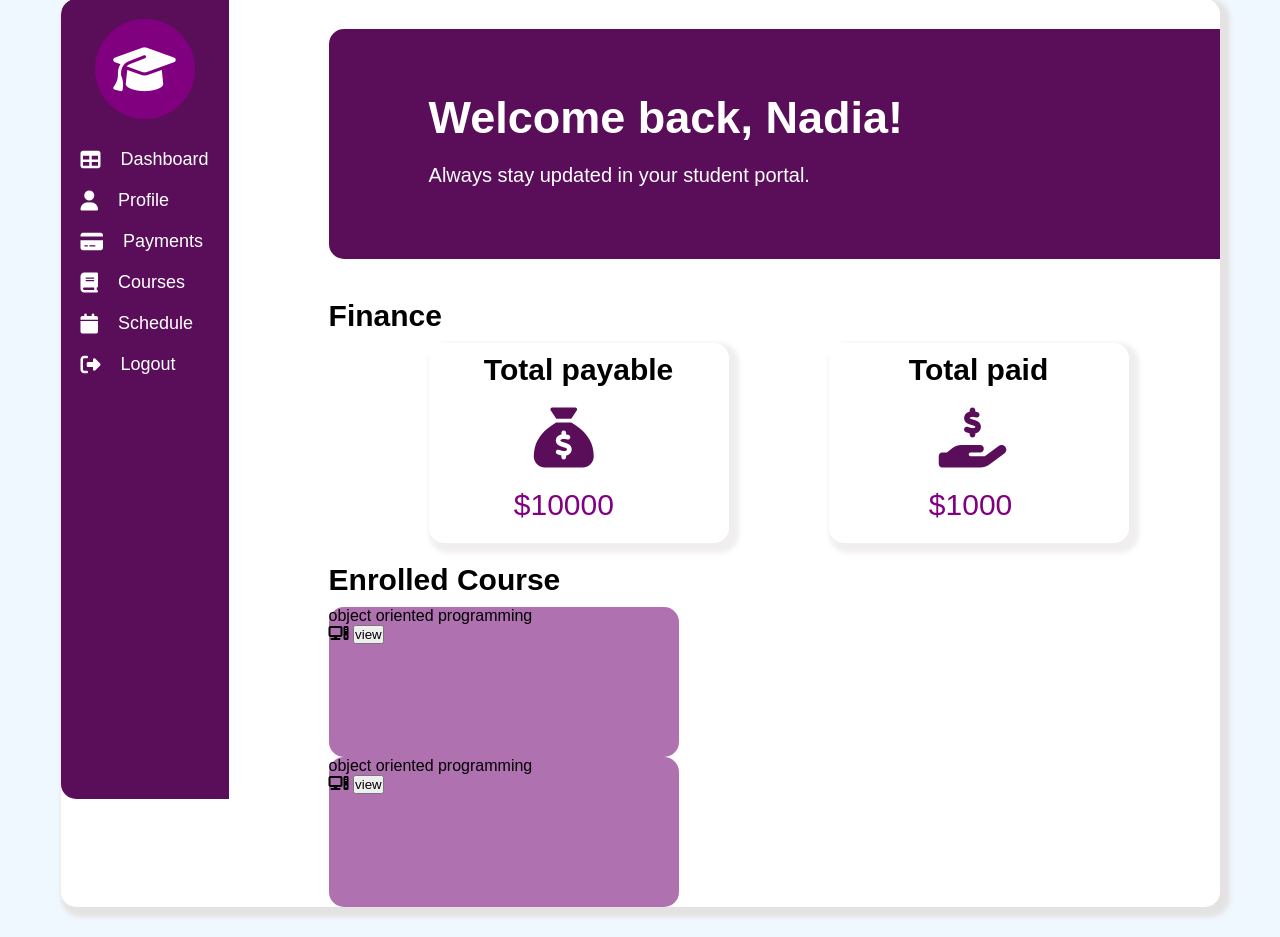
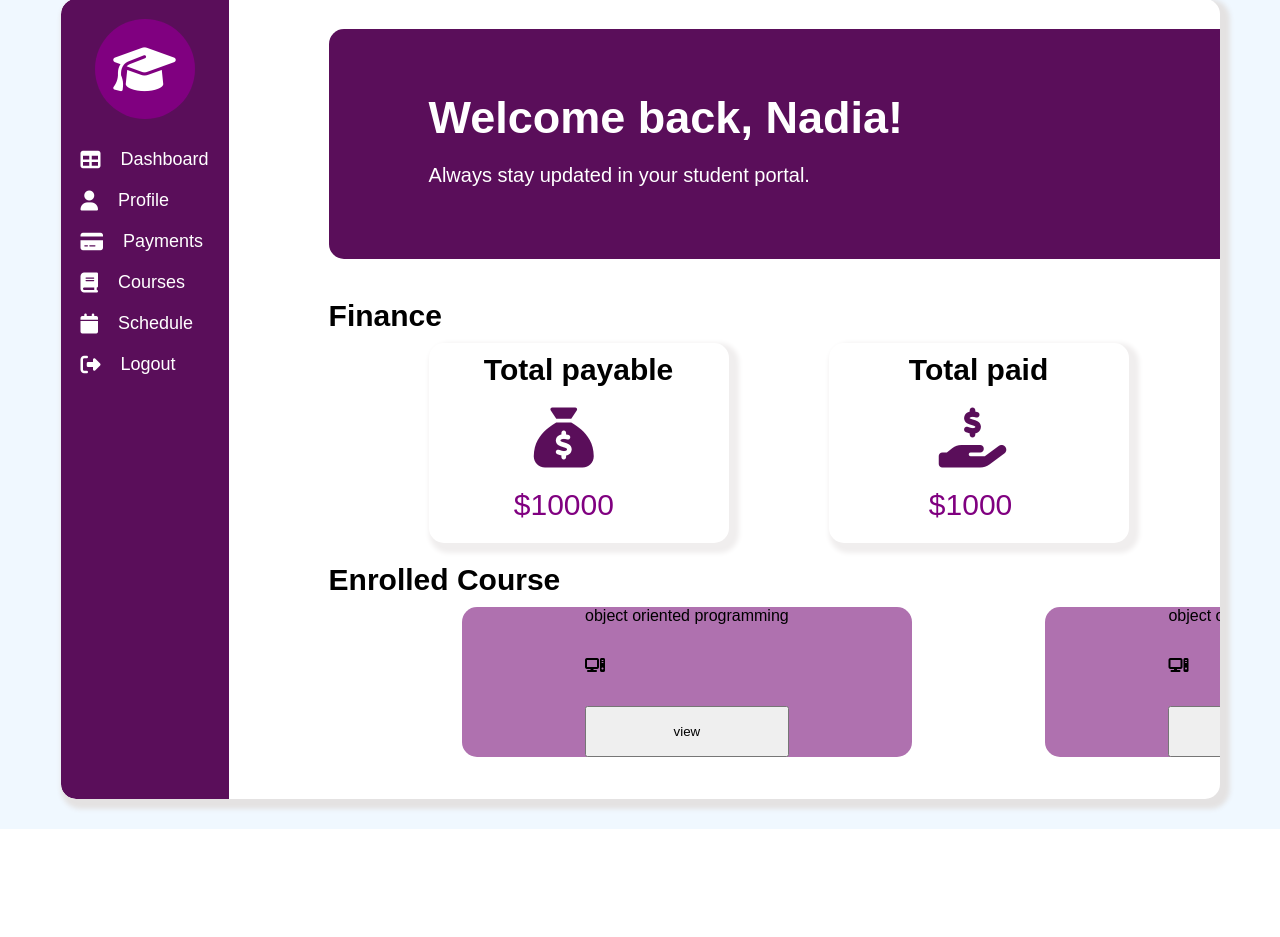
Before and after one commit to sohasara/student-portal, a PHP site: page / in a window 1280 px wide. Shown: the part 51-988 px from the top of the page. After the commit the page ends 880 px from the top, so only its background shows below. Run offline with PHP 8.4, Linux system fonts and the light colour scheme; some libraries are stand-ins or nearby versions.

Commit message:
add display flex

```diff
--- a/style.css
+++ b/style.css
@@ -180,7 +180,15 @@
 /* bottom */
 .enrolled_course{
 height: 150px;
-width: 350px;
+width: 450px;
 background-color: rgb(175, 113, 175);
 border-radius: 15px;
+display: grid;
+justify-content: center;
 }
+
+.course{
+
+    display: flex;
+    justify-content: space-evenly;
+}
```
